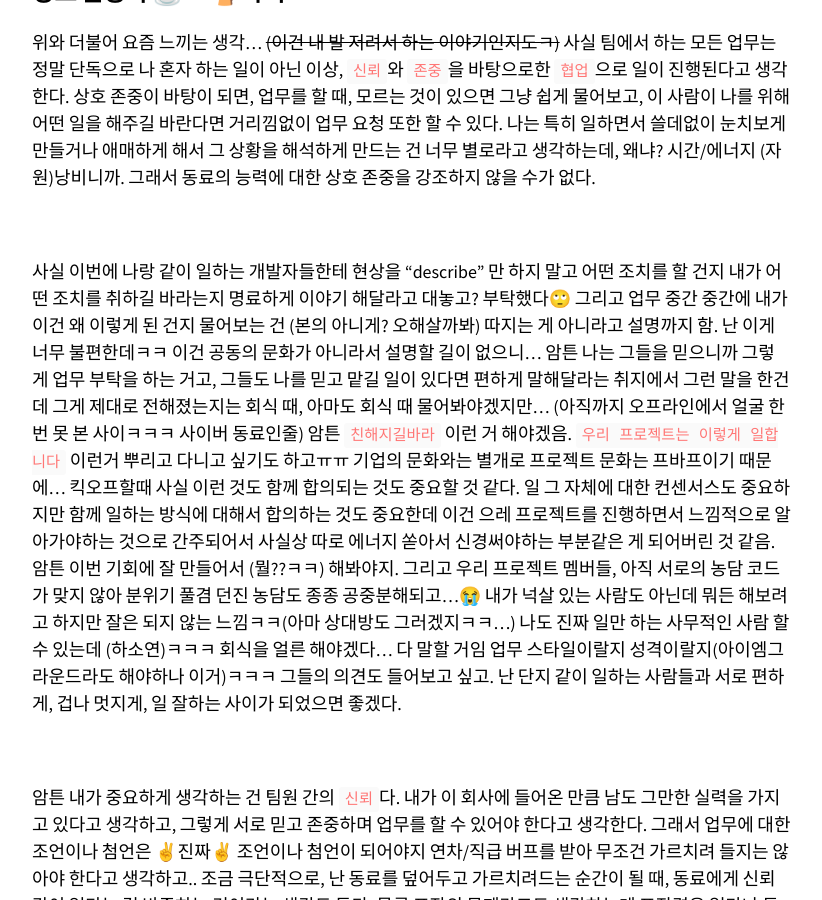
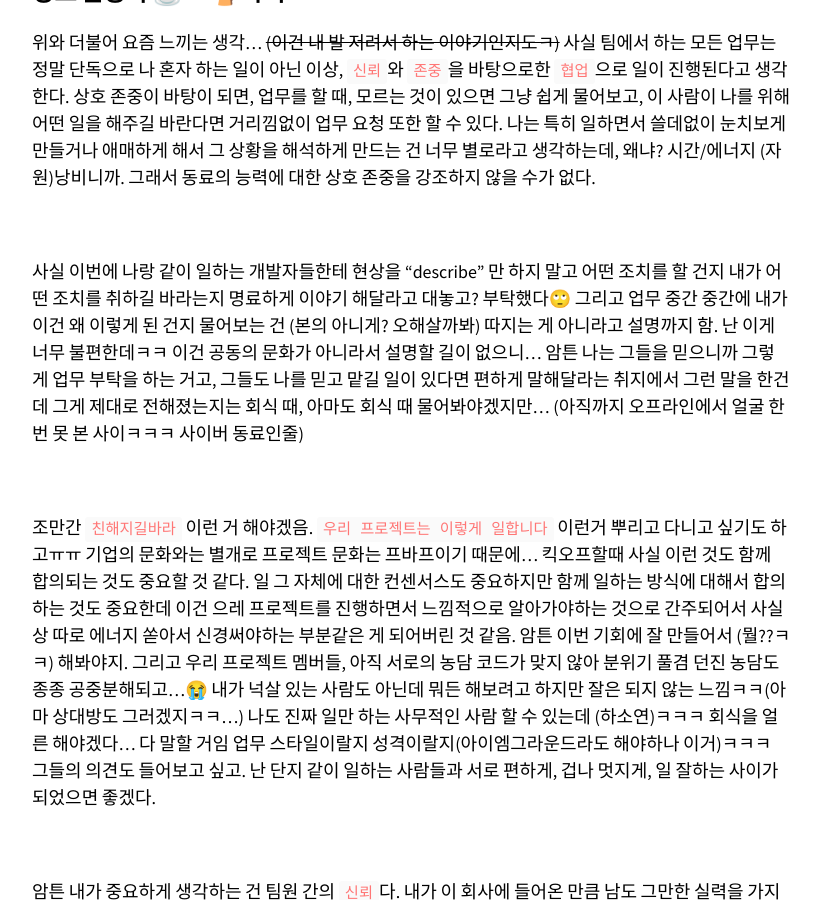
Before and after one commit to ssammykim/ssammykim.github.io, a Jekyll site: the page built from _posts/2020-05-16-latte-horse.md, in a window 1280 px wide and 900 px high, scrolled down 1383 px. Shown: the whole window, without its empty margins (343-1165 px from the left). Built offline with Jekyll 4.4.1, drawn with Linux system fonts in a browser that asks for light colours; nearby versions of some CDN libraries; some web fonts are replaced; comment, search, counter and statistics services are not loaded.

Commit message:
Update 2020-05-16-latte-horse.md

```diff
--- a/_posts/2020-05-16-latte-horse.md
+++ b/_posts/2020-05-16-latte-horse.md
@@ -24,7 +24,11 @@ excerpt_separator: "<!--more-->"
 
 <br>
 
-사실 이번에 나랑 같이 일하는 개발자들한테 현상을 "describe" 만 하지 말고 어떤 조치를 할 건지 내가 어떤 조치를 취하길 바라는지 명료하게 이야기 해달라고 대놓고? 부탁했다🙄 그리고 업무 중간 중간에 내가 이건 왜 이렇게 된 건지 물어보는 건 (본의 아니게? 오해살까봐) 따지는 게 아니라고 설명까지 함. 난 이게 너무 불편한데ㅋㅋ 이건 공동의 문화가 아니라서 설명할 길이 없으니... 암튼 나는 그들을 믿으니까 그렇게 업무 부탁을 하는 거고, 그들도 나를 믿고 맡길 일이 있다면 편하게 말해달라는 취지에서 그런 말을 한건데 그게 제대로 전해졌는지는 회식 때, 아마도 회식 때 물어봐야겠지만... (아직까지 오프라인에서 얼굴 한번 못 본 사이ㅋㅋㅋ 사이버 동료인줄) 암튼 `친해지길바라` 이런 거 해야겠음. `우리 프로젝트는 이렇게 일합니다` 이런거 뿌리고 다니고 싶기도 하고ㅠㅠ 기업의 문화와는 별개로 프로젝트 문화는 프바프이기 때문에... 킥오프할때 사실 이런 것도 함께 합의되는 것도 중요할 것 같다. 일 그 자체에 대한 컨센서스도 중요하지만 함께 일하는 방식에 대해서 합의하는 것도 중요한데 이건 으레 프로젝트를 진행하면서 느낌적으로 알아가야하는 것으로 간주되어서 사실상 따로 에너지 쏟아서 신경써야하는 부분같은 게 되어버린 것 같음. 암튼 이번 기회에 잘 만들어서 (뭘??ㅋㅋ) 해봐야지. 그리고 우리 프로젝트 멤버들, 아직 서로의 농담 코드가 맞지 않아 분위기 풀겸 던진 농담도 종종 공중분해되고...😭 내가 넉살 있는 사람도 아닌데 뭐든 해보려고 하지만 잘은 되지 않는 느낌ㅋㅋ(아마 상대방도 그러겠지ㅋㅋ...) 나도 진짜 일만 하는 사무적인 사람 할 수 있는데 (하소연)ㅋㅋㅋ 회식을 얼른 해야겠다... 다 말할 거임 업무 스타일이랄지 성격이랄지(아이엠그라운드라도 해야하나 이거)ㅋㅋㅋ 그들의 의견도 들어보고 싶고. 난 단지 같이 일하는 사람들과 서로 편하게, 겁나 멋지게, 일 잘하는 사이가 되었으면 좋겠다.
+사실 이번에 나랑 같이 일하는 개발자들한테 현상을 "describe" 만 하지 말고 어떤 조치를 할 건지 내가 어떤 조치를 취하길 바라는지 명료하게 이야기 해달라고 대놓고? 부탁했다🙄 그리고 업무 중간 중간에 내가 이건 왜 이렇게 된 건지 물어보는 건 (본의 아니게? 오해살까봐) 따지는 게 아니라고 설명까지 함. 난 이게 너무 불편한데ㅋㅋ 이건 공동의 문화가 아니라서 설명할 길이 없으니... 암튼 나는 그들을 믿으니까 그렇게 업무 부탁을 하는 거고, 그들도 나를 믿고 맡길 일이 있다면 편하게 말해달라는 취지에서 그런 말을 한건데 그게 제대로 전해졌는지는 회식 때, 아마도 회식 때 물어봐야겠지만... (아직까지 오프라인에서 얼굴 한번 못 본 사이ㅋㅋㅋ 사이버 동료인줄)
+
+<br>
+
+조만간 `친해지길바라` 이런 거 해야겠음. `우리 프로젝트는 이렇게 일합니다` 이런거 뿌리고 다니고 싶기도 하고ㅠㅠ 기업의 문화와는 별개로 프로젝트 문화는 프바프이기 때문에... 킥오프할때 사실 이런 것도 함께 합의되는 것도 중요할 것 같다. 일 그 자체에 대한 컨센서스도 중요하지만 함께 일하는 방식에 대해서 합의하는 것도 중요한데 이건 으레 프로젝트를 진행하면서 느낌적으로 알아가야하는 것으로 간주되어서 사실상 따로 에너지 쏟아서 신경써야하는 부분같은 게 되어버린 것 같음. 암튼 이번 기회에 잘 만들어서 (뭘??ㅋㅋ) 해봐야지. 그리고 우리 프로젝트 멤버들, 아직 서로의 농담 코드가 맞지 않아 분위기 풀겸 던진 농담도 종종 공중분해되고...😭 내가 넉살 있는 사람도 아닌데 뭐든 해보려고 하지만 잘은 되지 않는 느낌ㅋㅋ(아마 상대방도 그러겠지ㅋㅋ...) 나도 진짜 일만 하는 사무적인 사람 할 수 있는데 (하소연)ㅋㅋㅋ 회식을 얼른 해야겠다... 다 말할 거임 업무 스타일이랄지 성격이랄지(아이엠그라운드라도 해야하나 이거)ㅋㅋㅋ 그들의 의견도 들어보고 싶고. 난 단지 같이 일하는 사람들과 서로 편하게, 겁나 멋지게, 일 잘하는 사이가 되었으면 좋겠다.
 
 <br>
 
```
